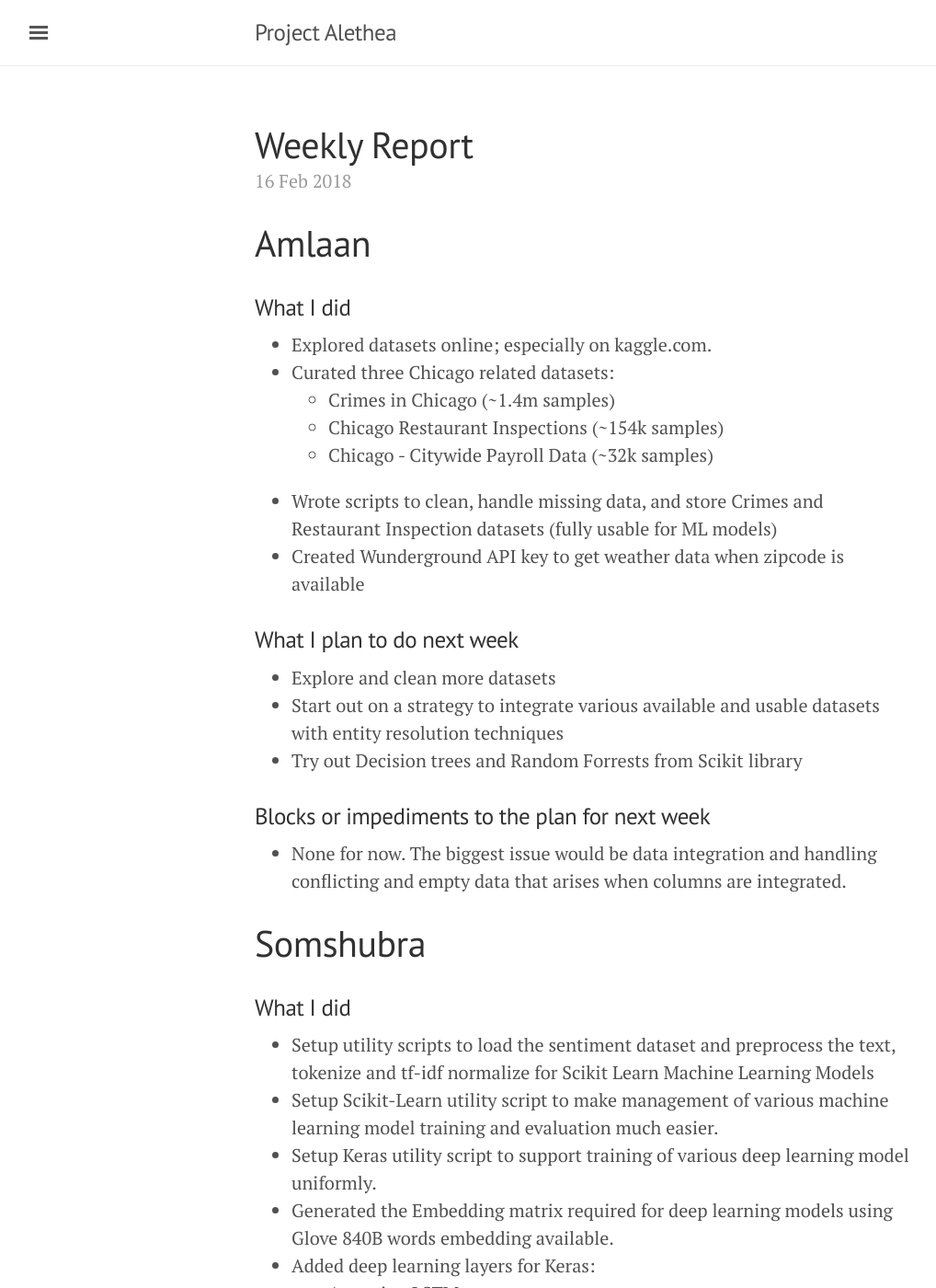
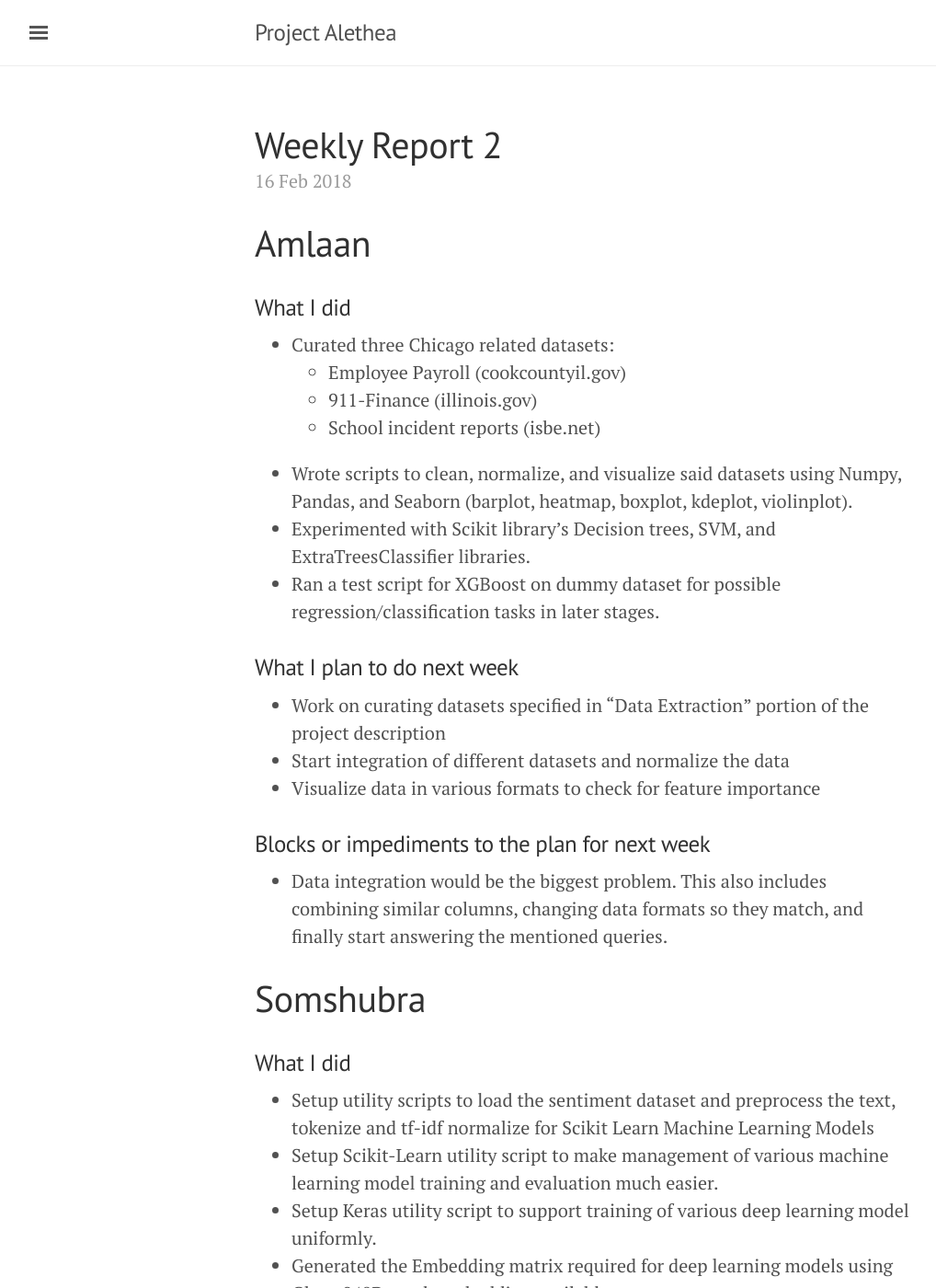
Before and after one commit to titu1994/IDS-Course-Project, a Jekyll site: the page built from _posts/2018-02-16-weekly-report-2.md, in a window 1280 px wide and 1400 px high. Shown: the whole window at 92% size, without its empty margins (3-1021 px from the left). Built offline with Jekyll 4.4.1, drawn with Linux system fonts in a browser that asks for light colours.

Commit message:
Update 2018-02-16-weekly-report-2.md

```diff
--- a/_posts/2018-02-16-weekly-report-2.md
+++ b/_posts/2018-02-16-weekly-report-2.md
@@ -1,29 +1,29 @@
 ---
 layout: post
-title: Weekly Report #2
+title: Weekly Report 2
 ---
 
 # Amlaan
 
 ### What I did
 
-- Explored datasets online; especially on kaggle.com.
 - Curated three Chicago related datasets:
-    - Crimes in Chicago (~1.4m samples)
-    - Chicago Restaurant Inspections (~154k samples)
-    - Chicago - Citywide Payroll Data (~32k samples)
-- Wrote scripts to clean, handle missing data, and store Crimes and Restaurant Inspection datasets (fully usable for ML models)
-- Created Wunderground API key to get weather data when zipcode is available
+    - Employee Payroll (cookcountyil.gov)
+    - 911-Finance (illinois.gov)
+    - School incident reports (isbe.net)
+- Wrote scripts to clean, normalize, and visualize said datasets using Numpy, Pandas, and Seaborn (barplot, heatmap, boxplot, kdeplot, violinplot).
+- Experimented with Scikit library's Decision trees, SVM, and ExtraTreesClassifier libraries.
+- Ran a test script for XGBoost on dummy dataset for possible regression/classification tasks in later stages.
 
 ### What I plan to do next week
 
-- Explore and clean more datasets
-- Start out on a strategy to integrate various available and usable datasets with entity resolution techniques
-- Try out Decision trees and Random Forrests from Scikit library
+- Work on curating datasets specified in "Data Extraction" portion of the project description
+- Start integration of different datasets and normalize the data
+- Visualize data in various formats to check for feature importance
 
 ### Blocks or impediments to the plan for next week
 
-- None for now. The biggest issue would be data integration and handling conflicting and empty data that arises when columns are integrated.
+- Data integration would be the biggest problem. This also includes combining similar columns, changing data formats so they match, and finally start answering the mentioned queries.
 
 # Somshubra
 
```
